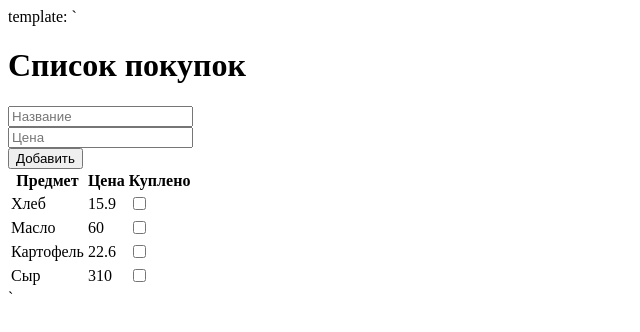
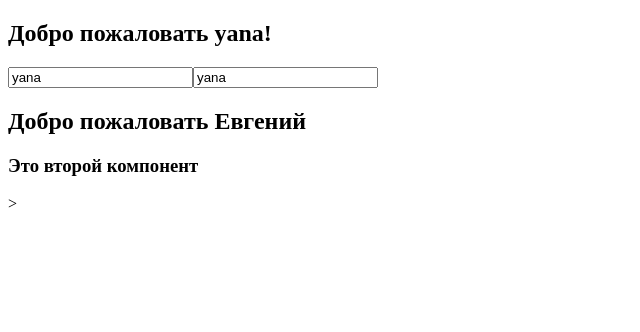
Before and after one commit to yanasuvorova/AngularWork, an Angular app in the folder my-app/: page / in a window 1280 px wide. Shown: the top 332 px of the page, without its empty margins (0-640 px from the left). Built offline with nearby package versions, Linux system fonts and the light colour scheme.

Commit message:
Create second component

```diff
--- a/my-app/src/app/app.component.html
+++ b/my-app/src/app/app.component.html
@@ -1,38 +1,6 @@
-template: `<div class="page-header">
-  <h1> Список покупок </h1>
+<div>
+    <h2>Добро пожаловать {{name}}!</h2>
+    <input type="text" [value]="name">
+    <input type="text" [(ngModel)]="name" placeholder="name">
+    <app-child></app-child>
 </div>
-<div class="panel">
-  <div class="form-inline">
-      <div class="form-group">
-          <div class="col-md-8">
-              <input class="form-control" [(ngModel)]="text"  placeholder = "Название" />
-          </div>
-      </div>
-      <div class="form-group">
-          <div class="col-md-6">
-              <input type="number" class="form-control" [(ngModel)]="price"  placeholder="Цена" />
-          </div>
-      </div>
-      <div class="form-group">
-          <div class="col-md-offset-2 col-md-8">
-              <button class="btn btn-default" (click)="addItem()">Добавить</button>
-          </div>
-      </div>
-  </div>
-  <table class="table table-striped">
-      <thead>
-          <tr>
-              <th>Предмет</th>
-              <th>Цена</th>
-              <th>Куплено</th>
-          </tr>
-      </thead>
-      <tbody>
-          <tr *ngFor="let item of items">
-              <td>{{item.purchase}}</td>
-              <td>{{item.price}}</td>
-              <td><input type="checkbox"  /></td>
-          </tr>
-      </tbody>
-  </table>
-</div>`
--- a/my-app/src/app/app.component.ts
+++ b/my-app/src/app/app.component.ts
@@ -1,17 +1,5 @@
 import { Component } from '@angular/core';
-
-class Item{
-  purchase: string;
-  done: boolean;
-  price: number;
-
-  constructor(purchase: string, price: number) {
-
-      this.purchase = purchase;
-      this.price = price;
-      this.done = false;
-  }
-}
+import { FormsModule } from '@angular/forms';
 
 @Component({
   selector: 'app-root',
@@ -20,21 +8,5 @@ class Item{
 })
 export class AppComponent {
   title = 'my-app';
-
-  text: string;
-  price: number;
-
-  items: Item[] =
-    [
-        { purchase: "Хлеб", done: false, price: 15.9 },
-        { purchase: "Масло", done: false, price: 60 },
-        { purchase: "Картофель", done: true, price: 22.6 },
-        { purchase: "Сыр", done: false, price:310 }
-    ];
-    addItem(): void {
-
-        if(this.text == null || this.text.trim()=="" || this.price==null)
-            return;
-        this.items.push(new Item(this.text, this.price));
-    }
+  name="yana";
 }
--- a/my-app/src/app/app.module.ts
+++ b/my-app/src/app/app.module.ts
@@ -4,10 +4,12 @@ import { NgModule } from '@angular/core';
 import { AppRoutingModule } from './app-routing.module';
 import { AppComponent } from './app.component';
 import { FormsModule } from '@angular/forms';
+import { ChildComponent } from './child/child.component';
 
 @NgModule({
   declarations: [
-    AppComponent
+    AppComponent,
+    ChildComponent
   ],
   imports: [
     FormsModule,
--- /dev/null
+++ b/my-app/src/app/child/child.component.html
@@ -0,0 +1,4 @@
+<div>
+    <h2>Добро пожаловать {{name}}</h2>
+    <h3>Это второй компонент</h3>
+</div>>
--- /dev/null
+++ b/my-app/src/app/child/child.component.ts
@@ -0,0 +1,15 @@
+import { Component, OnInit } from '@angular/core';
+
+@Component({
+  selector: 'app-child',
+  templateUrl: './child.component.html',
+  styleUrls: ['./child.component.css']
+})
+export class ChildComponent implements OnInit {
+  name = "Евгений"
+  constructor() { }
+
+  ngOnInit() {
+  }
+
+}
```
Also changed, not shown: my-app/src/app/child/child.component.css (added), 1 other file (tests, documents, lock files or other folders).
